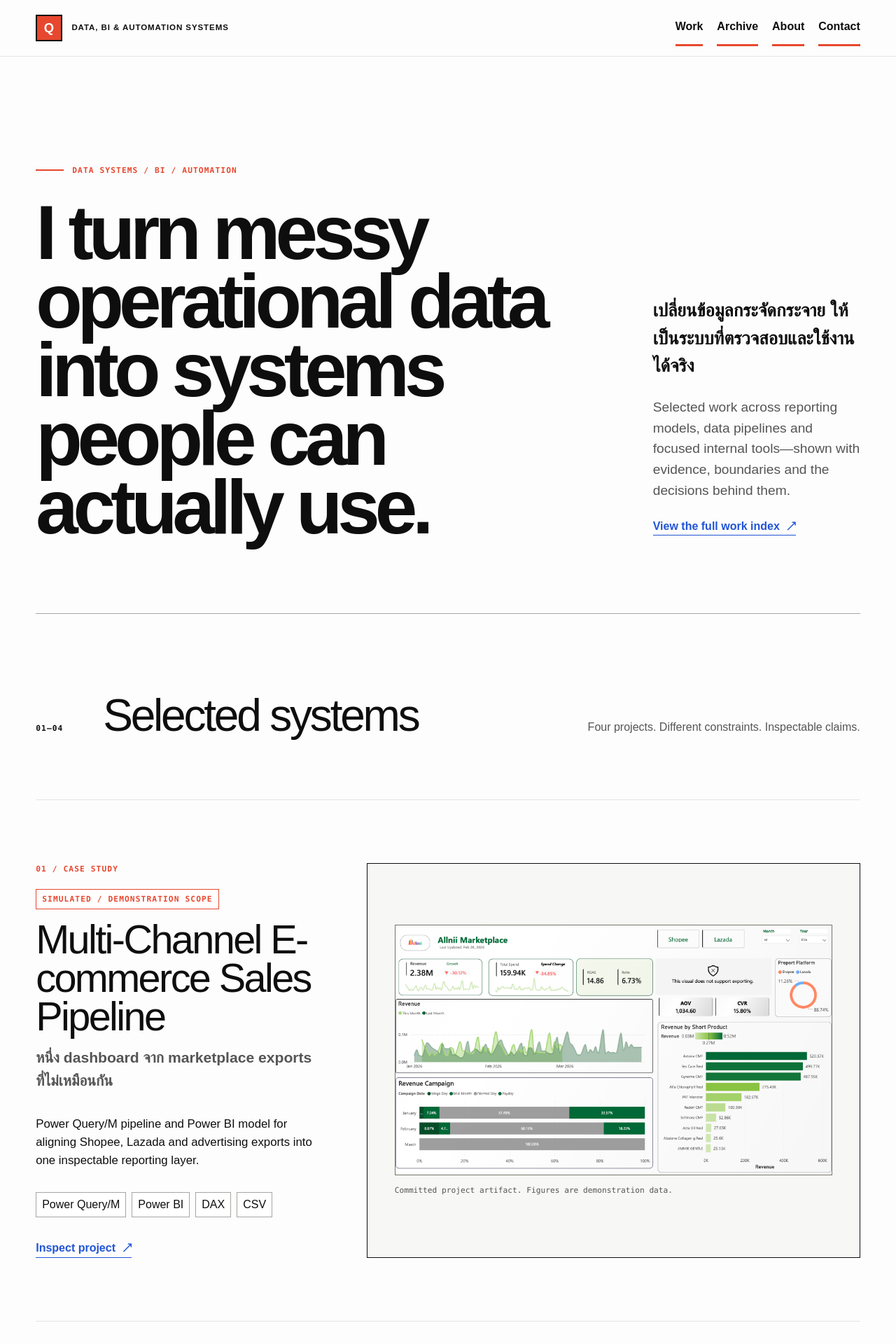
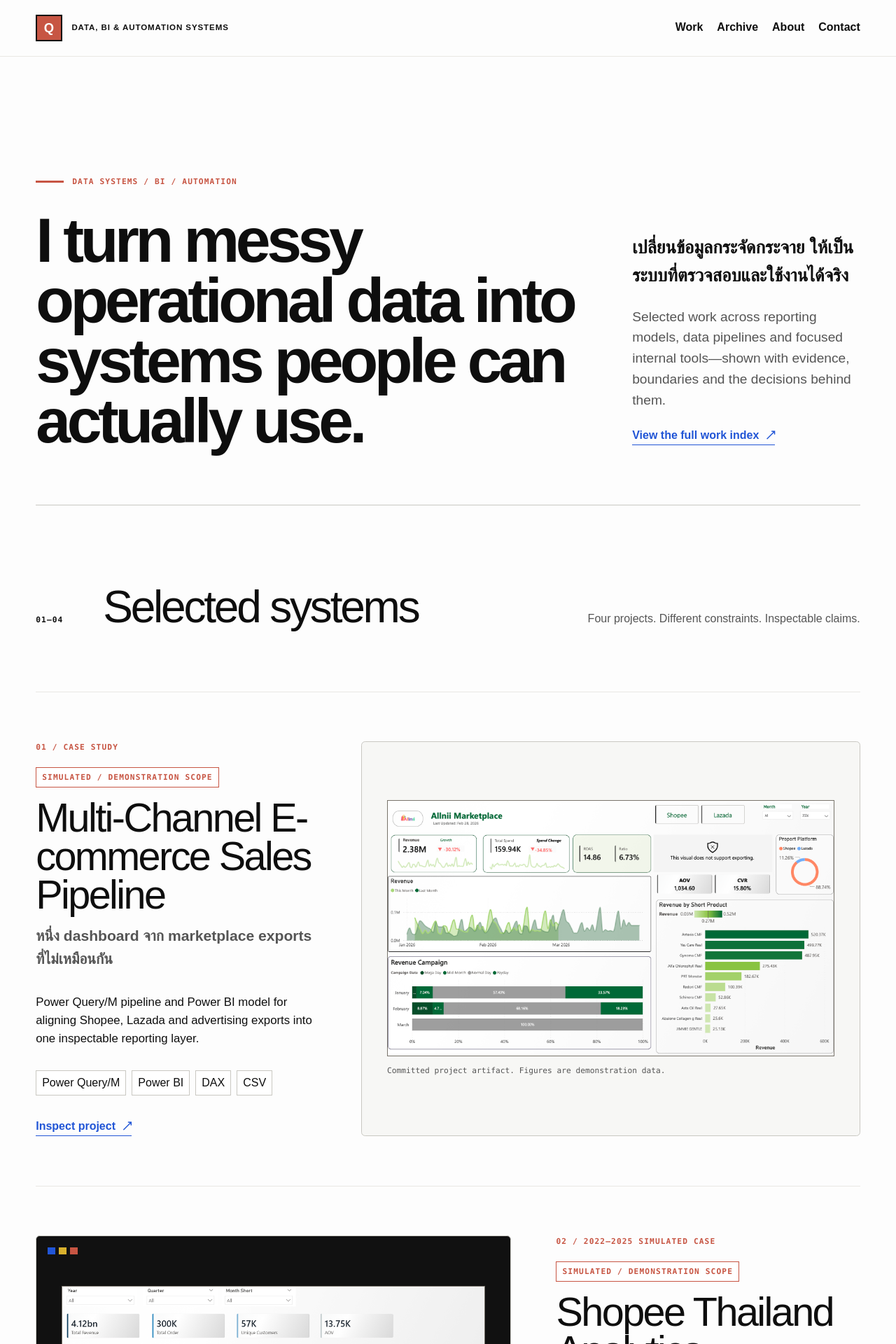
Before and after one commit to adulsaa-q/adulsaa-q.github.io, a Next.js app: page / in a window 1280 px wide. Shown: the top 1920 px of the page at 70% size. Built offline with nearby package versions, Linux system fonts and the light colour scheme; no server answers.

Commit message:
refine: soften portfolio density and navigation accents

```diff
--- a/src/app/globals.css
+++ b/src/app/globals.css
@@ -8,12 +8,12 @@
   --text-primary: #0e0e0e;
   --text-secondary: #555555;
   --text-inverse: #fdfdfd;
-  --line-primary: #e5e5e3;
-  --line-strong: #a6a6a2;
-  --signal-primary: #e7472e;
+  --line-primary: #e9e8e4;
+  --line-strong: #c9c8c2;
+  --signal-primary: #c75543;
   --signal-information: #2155d6;
   --signal-positive: #26705b;
-  --content-max: 90rem;
+  --content-max: 82rem;
   --content-readable: 45rem;
   --gutter: clamp(1.25rem, 4vw, 4rem);
   --section-space: clamp(4.5rem, 9vw, 9rem);
@@ -160,7 +160,11 @@
 
 .desktop-navigation a {
   padding: 0.75rem 0;
-  border-bottom: 0.2rem solid var(--signal-primary);
+  border-bottom: 1px solid transparent;
+}
+
+.desktop-navigation a:hover {
+  border-bottom-color: var(--text-primary);
 }
 
 .mobile-navigation {
@@ -236,11 +240,11 @@
 
 .hero {
   display: grid;
-  min-height: min(48rem, calc(100vh - 5rem));
-  grid-template-columns: minmax(0, 1fr) minmax(16rem, 0.38fr);
+  min-height: min(40rem, calc(100vh - 8rem));
+  grid-template-columns: minmax(0, 1fr) minmax(16rem, 0.42fr);
   align-items: end;
-  gap: clamp(3rem, 8vw, 8rem);
-  padding-block: clamp(5rem, 12vw, 10rem) clamp(4rem, 8vw, 7rem);
+  gap: clamp(2.5rem, 6vw, 6rem);
+  padding-block: clamp(4rem, 8vw, 7rem) clamp(3rem, 6vw, 5rem);
 }
 
 .hero__copy {
@@ -266,10 +270,10 @@
 .page-intro h1,
 .project-hero h1 {
   margin: 0;
-  font-size: clamp(3rem, 8.5vw, 8.8rem);
+  font-size: clamp(3rem, 7vw, 7.2rem);
   font-weight: 800;
-  letter-spacing: -0.065em;
-  line-height: 0.9;
+  letter-spacing: -0.06em;
+  line-height: 0.96;
 }
 
 .hero__aside {
@@ -339,10 +343,10 @@
 .project-entry {
   position: relative;
   display: grid;
-  min-height: 32rem;
+  min-height: 29rem;
   grid-template-columns: minmax(17rem, 0.72fr) minmax(0, 1.28fr);
-  gap: clamp(2rem, 6vw, 6rem);
-  padding-block: clamp(3.5rem, 7vw, 7rem);
+  gap: clamp(2rem, 5vw, 5rem);
+  padding-block: clamp(3rem, 5.5vw, 5.5rem);
   border-top: 1px solid var(--line-primary);
 }
 
@@ -415,22 +419,16 @@
 .project-visual {
   position: relative;
   display: grid;
-  min-height: 25rem;
+  min-height: 22rem;
   align-content: center;
-  padding: clamp(1rem, 3vw, 2.5rem);
-  border: 1px solid var(--text-primary);
+  padding: clamp(1rem, 3vw, 2.25rem);
+  border: 1px solid var(--line-strong);
+  border-radius: var(--radius-small);
   background: var(--surface-secondary);
 }
 
 .project-visual::after {
-  position: absolute;
-  z-index: -1;
-  right: -0.5rem;
-  bottom: -0.5rem;
-  width: 100%;
-  height: 100%;
-  border: 1px solid var(--text-primary);
-  content: "";
+  content: none;
 }
 
 .project-visual figure {
```
Also changed, not shown: 1 other file (tests, documents, lock files or other folders).
